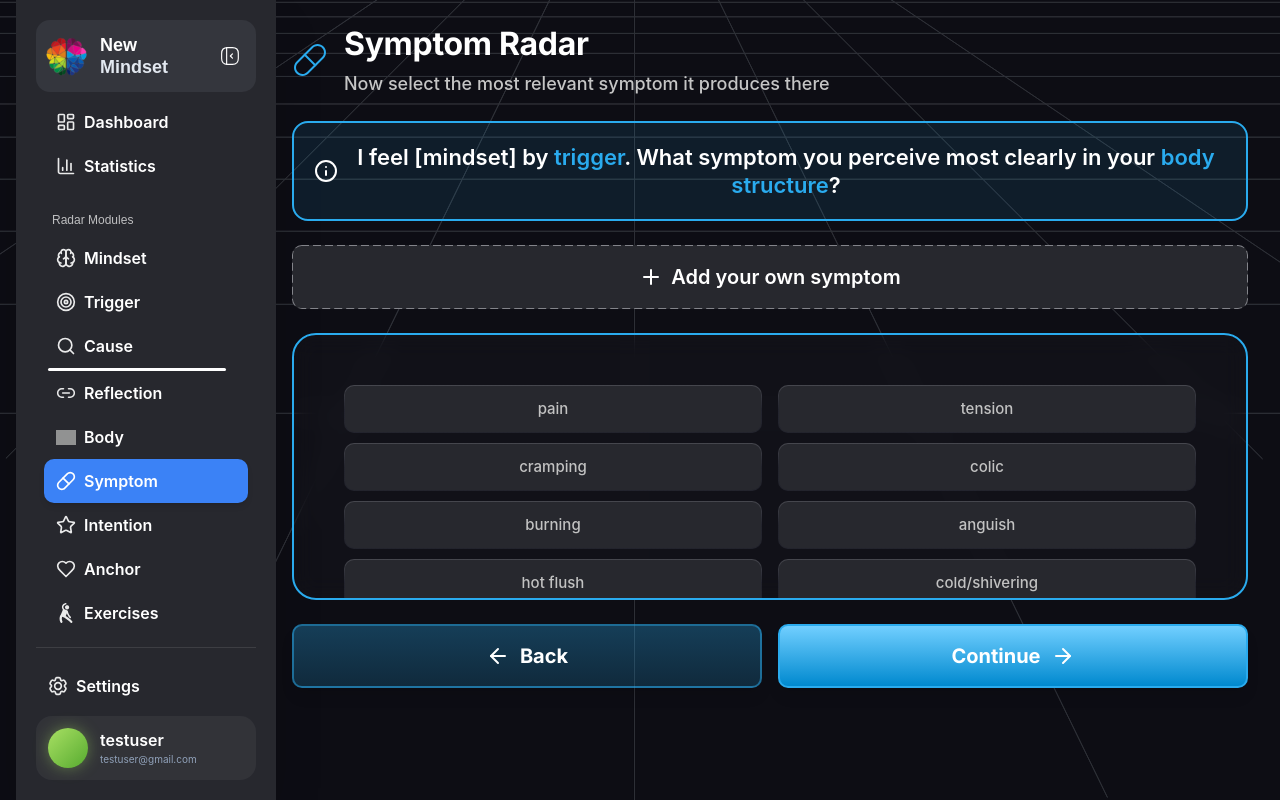
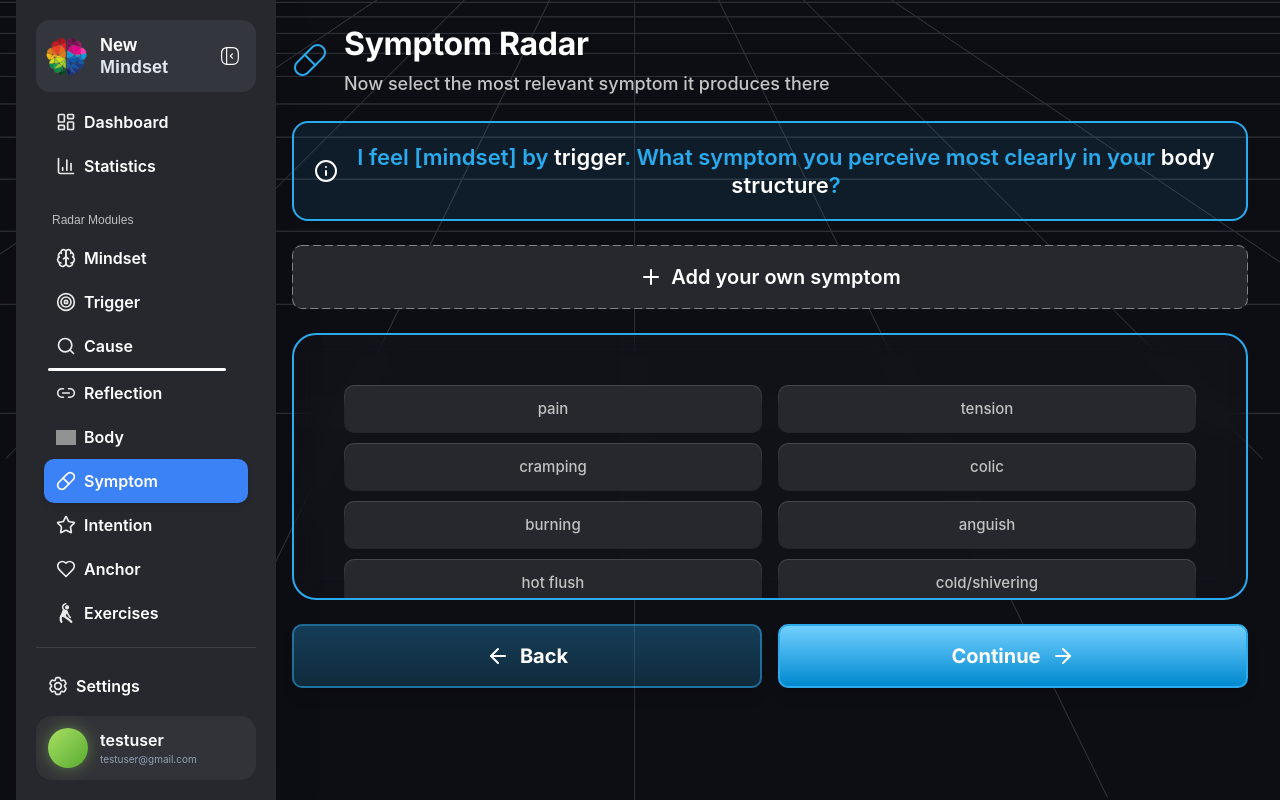
Before and after one commit to HafizAbeer/mind-set-1, a React (Vite) app: page /symptom-select in a window 1280 px wide. Built offline with nearby package versions, Linux system fonts and the light colour scheme; grey boxes are pictures that could not be loaded; a web font is replaced by a local one.

Commit message:
invert sentence/trigger colours on radar+select pages
sentence text now uses the page theme colour and user-selected variables
(trigger, cause, body structure) render in white, matching the existing
CauseSelect/ReflectionQuestions convention.

```diff
--- a/src/pages/BodyRadar.jsx
+++ b/src/pages/BodyRadar.jsx
@@ -15,14 +15,14 @@ const BodyRadar = () => {
       moduleSubtitle="Select in which region of body you feel your mindset most clearly"
       stepTitle="My compliment!"
       description={
-        <>
+        <span style={{ color: "#D16868" }}>
           {(() => {
             if (!mindsetSentence || !triggerLabel) return null;
             const parts = mindsetSentence.split("[trigger]");
             return (
               <>
                 {parts[0]}
-                <span style={{ color: "#D16868" }}>
+                <span style={{ color: "#FFFFFF" }}>
                   {triggerLabel}
                 </span>
                 {parts[1]}
@@ -30,13 +30,13 @@ const BodyRadar = () => {
             );
           })()}
           , caused by{" "}
-          <span style={{ color: "#D16868" }}>
+          <span style={{ color: "#FFFFFF" }}>
             {causeLabel}
           </span>.<br />
           You have also reflected carefully about the details of this
           <br />
           combination.
-        </>
+        </span>
       }
       footerTitle="Now mindfully explore:"
       footerText={
--- a/src/pages/BodyRadarSelect.jsx
+++ b/src/pages/BodyRadarSelect.jsx
@@ -178,14 +178,14 @@ const BodyRadarSelect = () => {
               <div className="w-full min-h-[88px] bg-[#D16868]/10 border-[2px] border-[#D16868] rounded-[16px] p-[20px] flex items-center gap-[8px] shrink-0">
                 <Info size={24} className="text-white shrink-0" />
                 <div className="flex-1 flex flex-col items-center justify-center">
-                  <p className="font-inter font-semibold text-[22px] leading-[28px] tracking-[0px] text-white m-0 text-center">
+                  <p className="font-inter font-semibold text-[22px] leading-[28px] tracking-[0px] text-[#D16868] m-0 text-center">
                     {(() => {
                       if (!mindsetSentence || !triggerLabel) return null;
                       const parts = mindsetSentence.split("[trigger]");
                       return (
                         <>
                           {parts[0]}
-                          <span className="font-semibold text-[#D16868]">
+                          <span className="font-semibold text-white">
                             {triggerLabel}
                           </span>
                           {parts[1]}
@@ -193,7 +193,7 @@ const BodyRadarSelect = () => {
                       );
                     })()}
                     , caused by{" "}
-                    <span className="font-semibold text-[#D16868]">
+                    <span className="font-semibold text-white">
                       {causeLabel}
                     </span>
                     . Where in your body do you feel this most clearly?
--- a/src/pages/CauseRadar.jsx
+++ b/src/pages/CauseRadar.jsx
@@ -19,13 +19,13 @@ const CauseRadar = () => {
           if (!mindsetSentence || !triggerLabel) return null;
           const parts = mindsetSentence.split("[trigger]");
           return (
-            <>
+            <span style={{ color: "#88EC65" }}>
               {parts[0]}
-              <span style={{ color: "#88EC65" }}>
+              <span style={{ color: "#FFFFFF" }}>
                 {triggerLabel}
               </span>
               {parts[1]}
-            </>
+            </span>
           );
         })()
       }
--- a/src/pages/ReflectionRadar.jsx
+++ b/src/pages/ReflectionRadar.jsx
@@ -18,22 +18,22 @@ const ReflectionRadar = () => {
         moduleSubtitle="How close to validity is your interpretation?"
         stepTitle="Very well, you got off to a good start."
         description={
-          <>
+          <span style={{ color: '#F0B614' }}>
             {(() => {
               if (!mindsetSentence || !triggerLabel) return null;
               const parts = mindsetSentence.split("[trigger]");
               return (
                 <>
                   {parts[0]}
-                  <span style={{ color: '#F0B614' }}>
+                  <span style={{ color: '#FFFFFF' }}>
                     {triggerLabel}
                   </span>
                   {parts[1]}
                 </>
               );
             })()}
-            , caused by <span style={{ color: '#F0B614' }}>{causeLabel}</span>.<br />
-          </>
+            , caused by <span style={{ color: '#FFFFFF' }}>{causeLabel}</span>.<br />
+          </span>
         }
         footerTitle={null}
         footerText={
--- a/src/pages/SymptomSelect.jsx
+++ b/src/pages/SymptomSelect.jsx
@@ -91,14 +91,14 @@ const SymptomSelect = () => {
               <div className="w-full min-h-0 bg-[#2AABEE]/10 border-2 border-[#2AABEE] rounded-[16px] p-4 sm:p-[20px] flex items-center gap-[8px] shrink-0">
                 <Info size={24} className="text-white shrink-0" />
                 <div className="flex-1 flex flex-col items-center justify-center">
-                  <p className="font-inter font-semibold text-[clamp(16px,4vw,22px)] leading-tight sm:leading-[28px] tracking-[0px] text-white m-0 text-center">
+                  <p className="font-inter font-semibold text-[clamp(16px,4vw,22px)] leading-tight sm:leading-[28px] tracking-[0px] text-[#2AABEE] m-0 text-center">
                     {(() => {
                       if (!mindsetSentence || !triggerLabel) return null;
                       const parts = mindsetSentence.split("[trigger]");
                       return (
                         <>
                           {parts[0]}
-                          <span className="font-semibold text-[#2AABEE]">
+                          <span className="font-semibold text-white">
                             {triggerLabel}
                           </span>
                           {parts[1]}
@@ -106,7 +106,7 @@ const SymptomSelect = () => {
                       );
                     })()}
                     . What symptom you perceive most clearly in your{" "}
-                    <span className="font-semibold text-[#2AABEE]">
+                    <span className="font-semibold text-white">
                       {bodyStructureLabel}
                     </span>
                     ?
```
